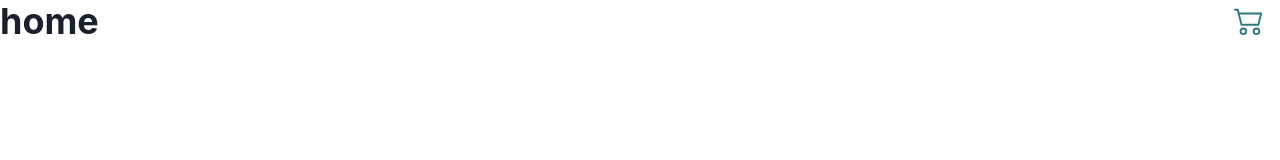
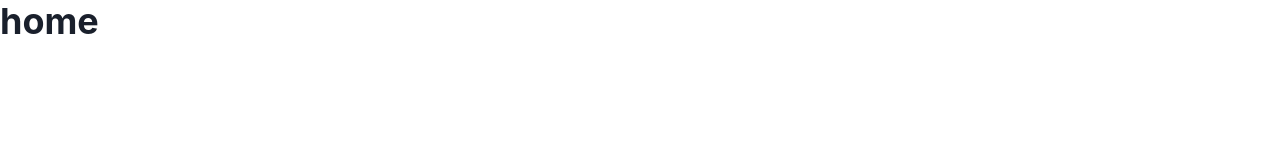
Before and after one commit to capitalN/home_interior, a Next.js app: page / in a window 1280 px wide. Shown: the top 160 px of the page. Built offline with nearby package versions, Linux system fonts and the light colour scheme.

Commit message:
day-2_drawer_section

```diff
--- a/pages/_app.js
+++ b/pages/_app.js
@@ -8,7 +8,6 @@ export default function App({ Component, pageProps }) {
   return (
     <Provider store={store}>
       <ChakraProvider>
-        <Cart/>
         <Component {...pageProps} />
       </ChakraProvider>
     </Provider>
```
